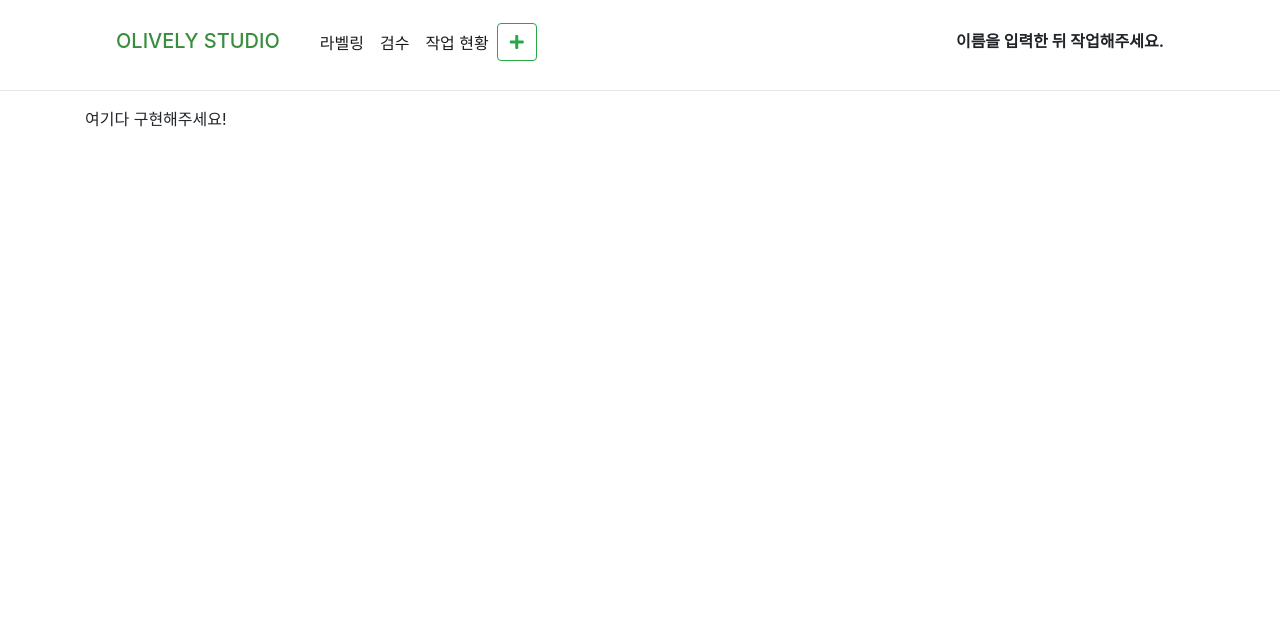
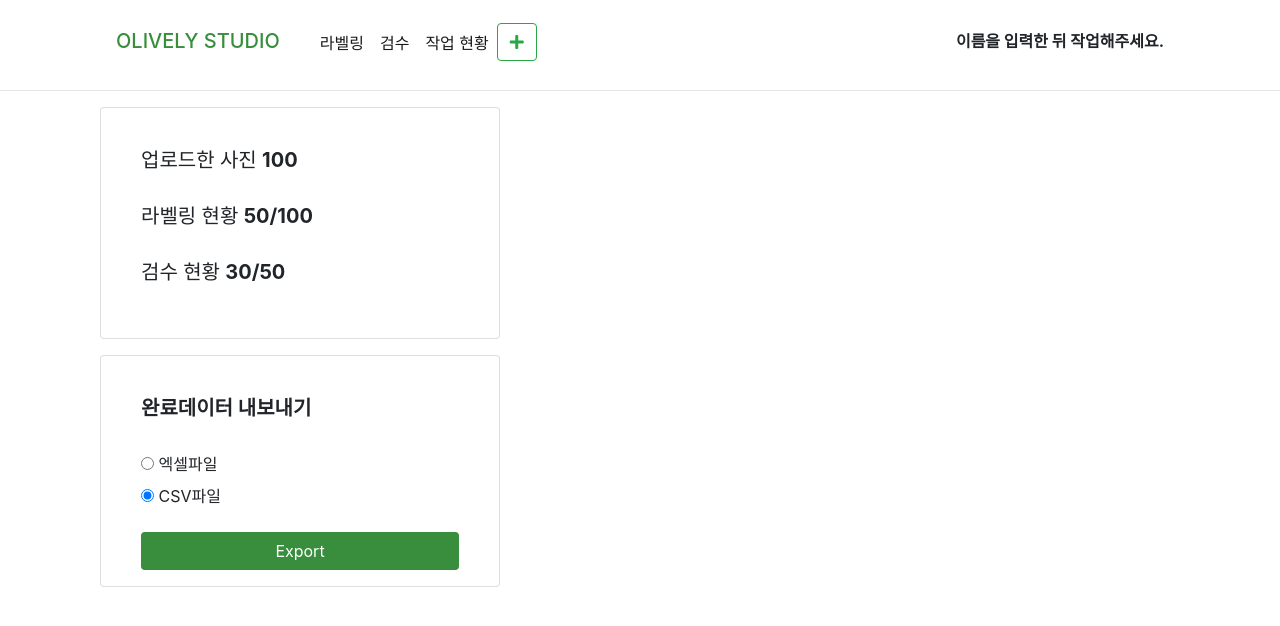
Before and after one commit to ksi2564/shoes_label, a Django app: page /exam in a window 1280 px wide. Shown: the top 626 px of the page. Run offline with Django 4.2, Linux system fonts and the light colour scheme; some libraries are stand-ins or nearby versions.

Commit message:
작업현황 페이지 html 수정(채원님)

```diff
--- a/photo/templates/exam/exam_photo_list.html
+++ b/photo/templates/exam/exam_photo_list.html
@@ -5,6 +5,22 @@
 
 {% block content %}
     <div class="container">
-        여기다 구현해주세요!
+        <div class="container">
+            <div class="card" style="padding: 2.5rem; width: 25rem; height: 14.5rem;">
+                <h5>업로드한 사진 <b>100</b></h5>
+                <br>
+                <h5>라벨링 현황 <b>50/100</b></h5>
+                <br>
+                <h5>검수 현황 <b>30/50</b></h5>
+            </div>
+            <div class="card" style="padding: 2.5rem; margin-top: 1rem;width: 25rem; height: 14.5rem;">
+                <h5><b>완료데이터 내보내기</b></h5><br>
+                <label><input type="radio" name="export" value="excel"> 엑셀파일</label>
+                <label><input type="radio" name="export" value="csv" checked="checked"> CSV파일</label>
+                <a class="btn text-white" href="#"
+                   style="background-color:#388E3C; margin-top: 1rem;">
+                    Export</a>
+            </div>
+        </div>
     </div>
 {% endblock %}
```
